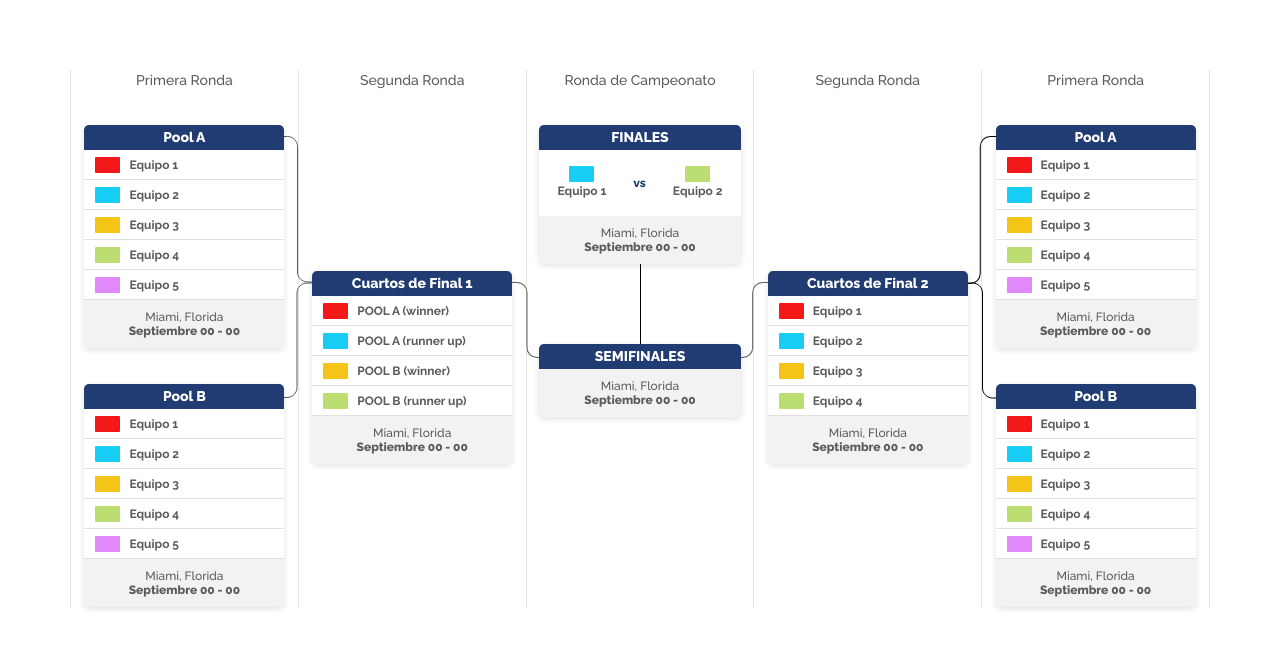
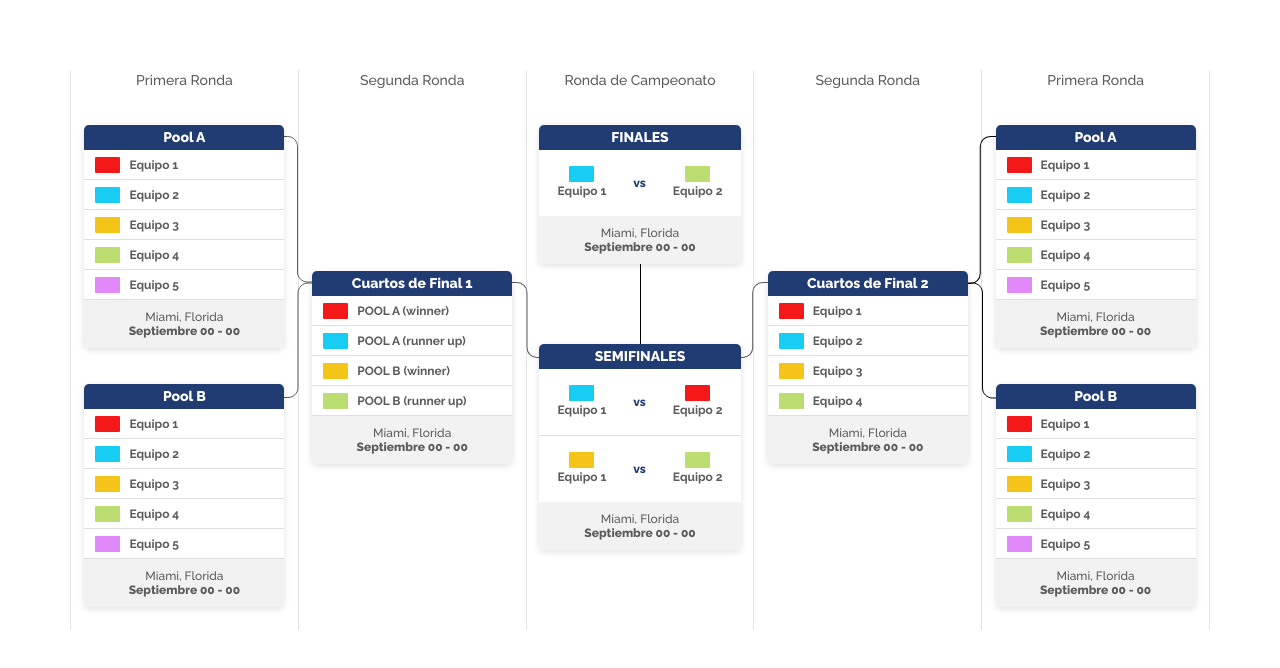
Before and after one commit to AsifAhmedAli/Rainiermallol, a website: page index.html in a window 1280 px wide. Drawn offline with Linux system fonts and the light colour scheme.

Commit message:
almost done

```diff
--- a/index.html
+++ b/index.html
@@ -129,10 +129,35 @@
                 <b>Septiembre 00 - 00</b>
               </div>
             </div>
-            <div class="fando-card">
+            <div class="fando-card top-2">
               <div class="fando-card-header">SEMIFINALES</div>
               <div class="fando-card-body">
-
+                <div>
+                  <div class="team type-1">
+                    <div class="team-color blue"></div>
+                    <p class="team-name">Equipo 1</p>
+                  </div>
+                  <div class="vs">
+                    vs
+                  </div>
+                  <div class="team type-1">
+                    <div class="team-color red"></div>
+                    <p class="team-name">Equipo 2</p>
+                  </div>
+                </div>
+                <div>
+                  <div class="team type-1">
+                    <div class="team-color yellow"></div>
+                    <p class="team-name">Equipo 1</p>
+                  </div>
+                  <div class="vs">
+                    vs
+                  </div>
+                  <div class="team type-1">
+                    <div class="team-color green"></div>
+                    <p class="team-name">Equipo 2</p>
+                  </div>
+                </div>
               </div>
               <div class="fando-card-footer">
                 Miami, Florida
--- a/style.scss
+++ b/style.scss
@@ -48,9 +48,9 @@ body * {
             position: absolute;
             content: "";
             height: 117.5px;
-            width: 100%;
-            right: -64px;
-            bottom: 208px;
+            width: 110px;
+            right: -65px;
+            bottom: 230.5px;
             z-index: 7;
             background-image: url("../images/bottom-1.svg");
             background-repeat: no-repeat;
@@ -208,10 +208,11 @@ body * {
             }
           }
         }
-        &.middle{
-          .fando-card{
+        &.middle {
+          .fando-card {
             max-width: 248px;
-            &.top-1{
+            &.top-1,
+            &.top-2 {
               margin-bottom: 80px;
               position: relative;
               &::before {
@@ -222,14 +223,14 @@ body * {
                 left: 50%;
                 top: 100%;
                 z-index: 7;
-                border-left: 1px solid black
+                border-left: 1px solid black;
               }
-              .fando-card-body{
-                > div{
+              .fando-card-body {
+                > div {
                   display: flex;
                   align-items: center;
                   justify-content: center;
-                  .team{
+                  .team {
                     flex-direction: column;
                     align-items: center;
                     padding-top: 1rem;
@@ -237,18 +238,30 @@ body * {
                     height: auto;
                     max-height: unset;
                     border-bottom: none;
-                    .team-name{
+                    .team-name {
                       white-space: nowrap;
                     }
-                    .team-color{
+                    .team-color {
                       margin-right: 0;
                     }
                   }
-                  .vs{
-                    color: #213C73;
+                  .vs {
+                    color: #213c73;
                     font-size: 12px;
                     font-weight: 800;
                     margin: 0 1rem;
+                  }
+                }
+              }
+            }
+            &.top-2 {
+              &::before {
+                display: none;
+              }
+              .fando-card-body {
+                > div {
+                  &:first-child {
+                    border-bottom: 1px solid #dfdfdf;
                   }
                 }
               }
```
Also changed, not shown: assets/css/style.css, 1 other file.
